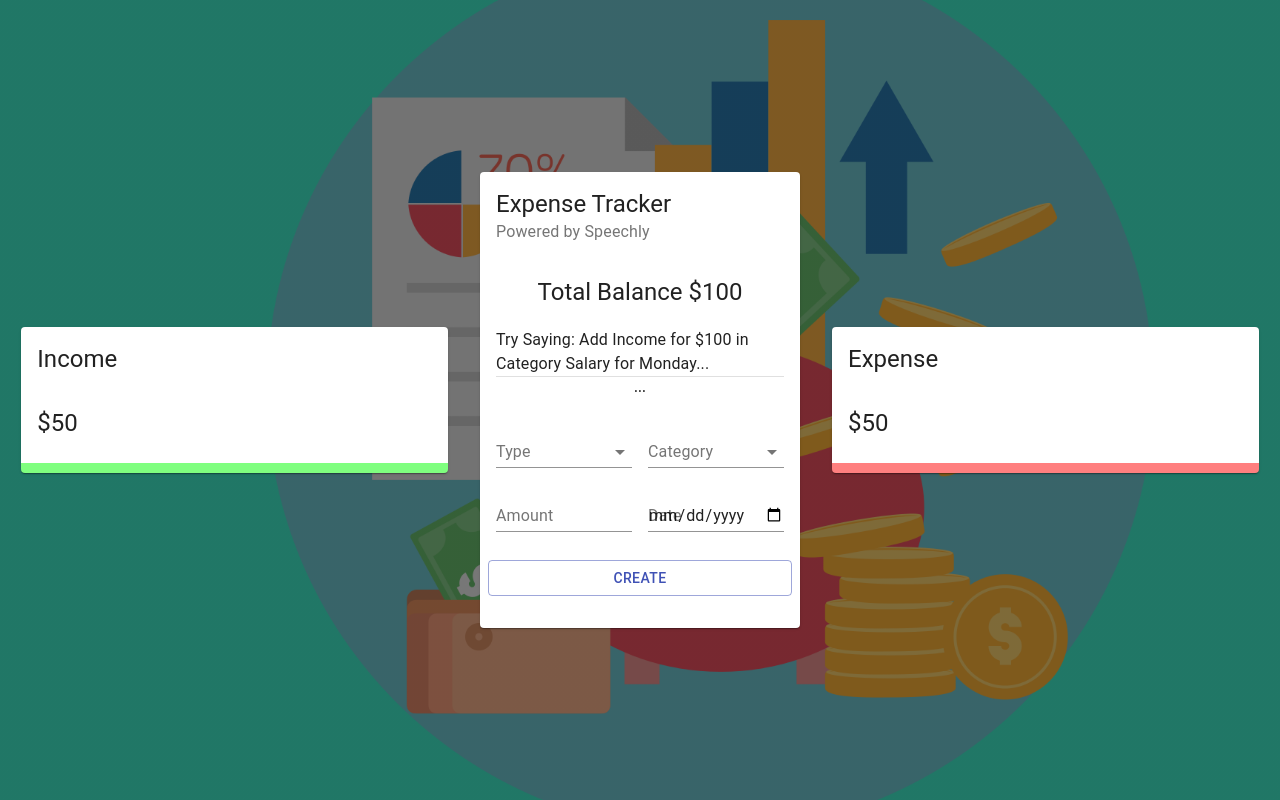
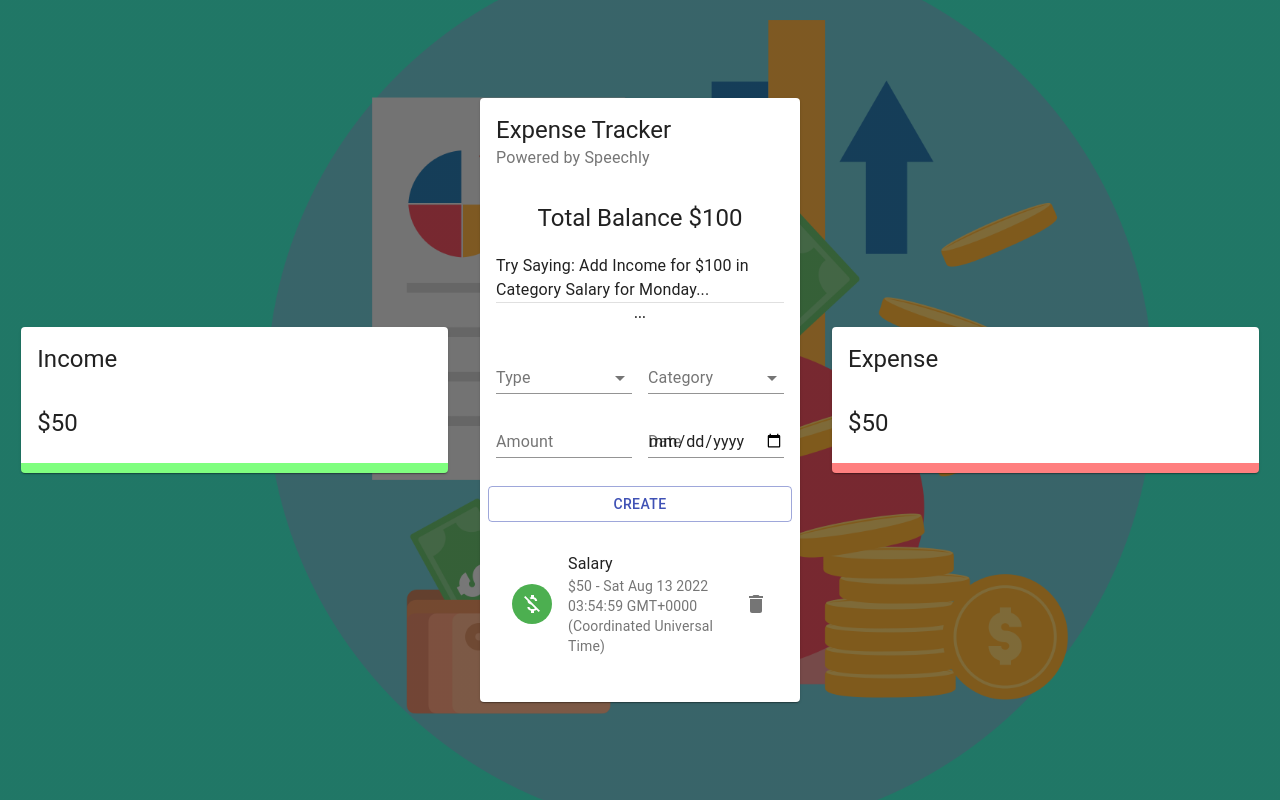
Before and after one commit to bajwass/Budget-Tracker, a React (Create React App) app: page / in a window 1280 px wide. Built offline with nearby package versions, Linux system fonts and the light colour scheme.

Commit message:
Imported List

```diff
--- a/src/components/Main/Main.jsx
+++ b/src/components/Main/Main.jsx
@@ -3,6 +3,7 @@ import { Card, CardHeader, CardContent, Typography, Grid, Divider } from '@mater
 
 import useStyles from './styles';
 import Form from './Form/Form';
+import List from './List/List';
 
 const Main = () => {
     const classes = useStyles();
@@ -22,7 +23,7 @@ const Main = () => {
         <CardContent className={classes.cartContent}>
             <Grid container spacing={2}>
                 <Grid item xs={12}>
-                    {/* <List /> */}
+                    <List />
                 </Grid>
             </Grid>
         </CardContent>
```
